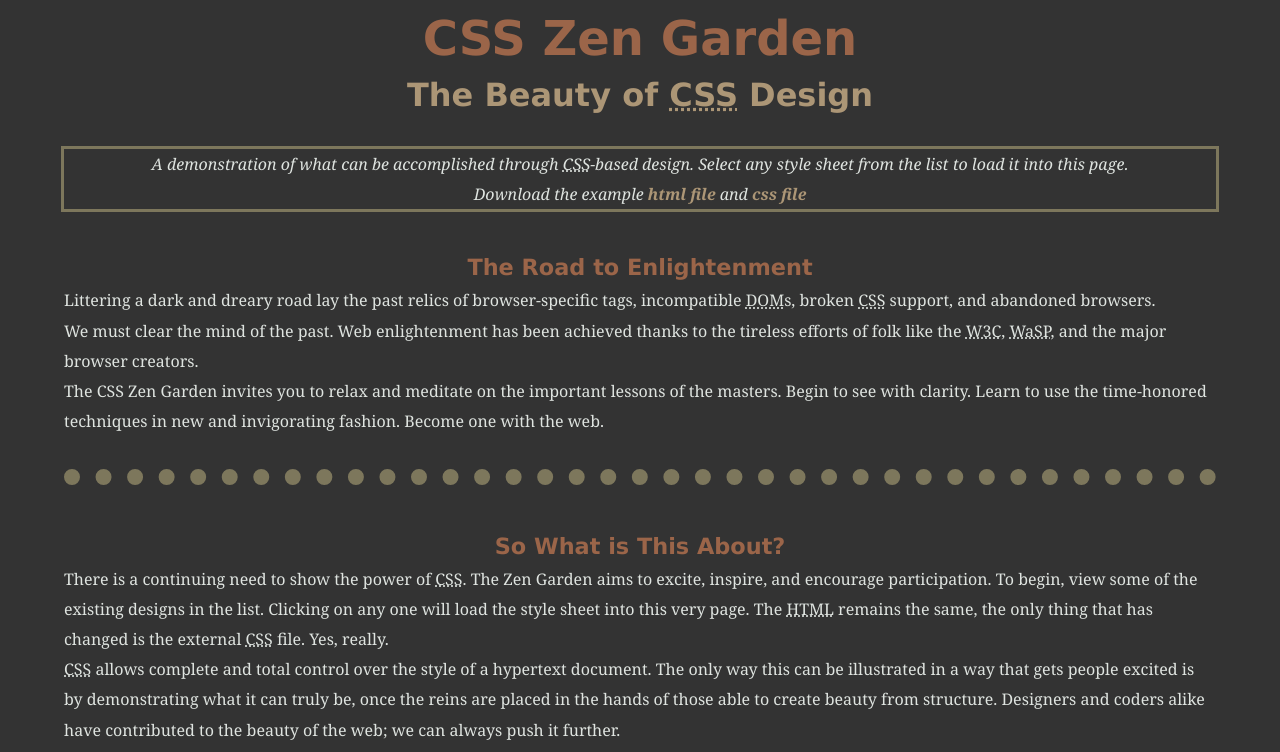
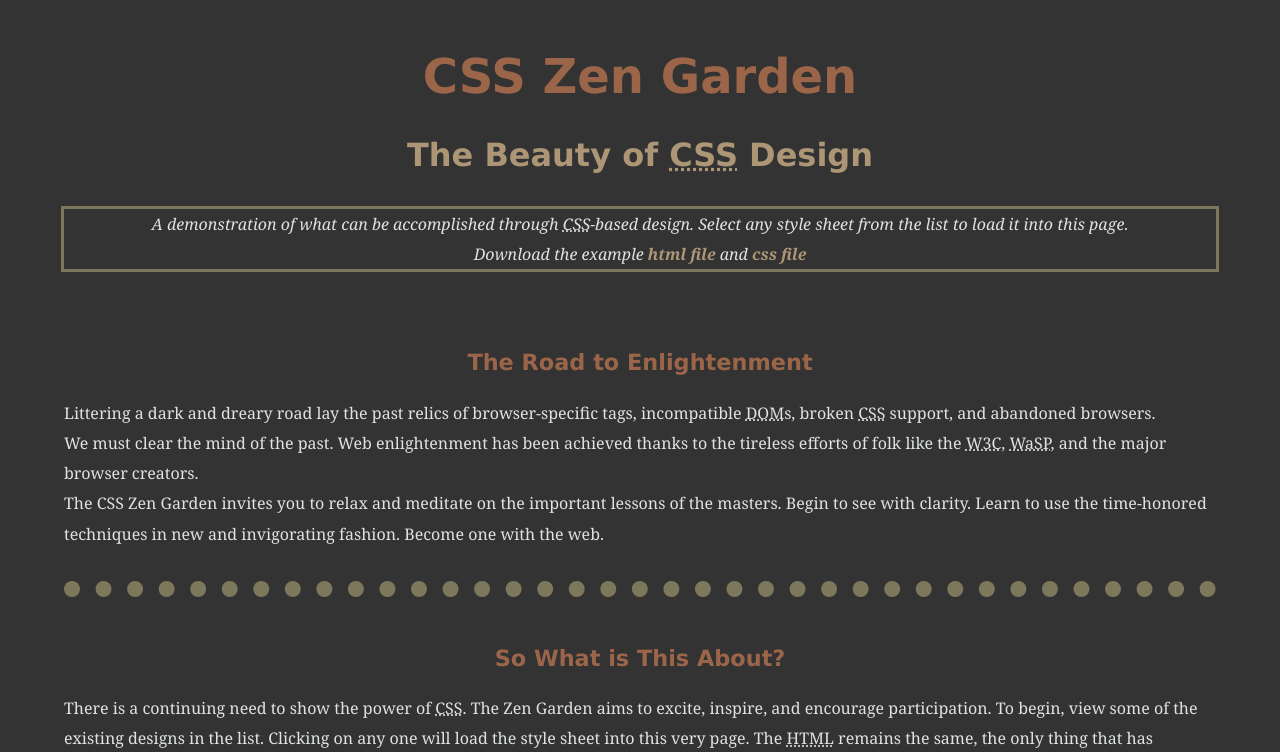
Before and after one commit to AzzurePhoenix/Zengardencss, a plain HTML site: page index.html in a window 1280 px wide. Shown: the top 752 px of the page. Drawn offline with Linux system fonts and the light colour scheme.

Commit message:
kleine Änderung

```diff
--- a/index.html
+++ b/index.html
@@ -4,7 +4,7 @@
 	<meta charset="utf-8">
 	<title>CSS Zen Garden: The Beauty of CSS Design</title>
 
-	<link rel="stylesheet" media="screen" href="sample.css?v=8may2013">
+	<link rel="stylesheet" media="screen" href="sample.css">
 	<link rel="alternate" type="application/rss+xml" title="RSS" href="http://www.csszengarden.com/zengarden.xml">
 
 	<meta name="viewport" content="width=device-width, initial-scale=1.0">
--- a/sample.css
+++ b/sample.css
@@ -1,6 +1,3 @@
-html {
-
-}
 body {
     font: 100% georgia, sans-serif;
     line-height: 1.88889;
@@ -8,6 +5,7 @@ body {
     background-color: #333;
     margin: auto;
 }
+
 p {
     margin: auto;
 }
@@ -15,23 +13,24 @@ p {
 h1 {
     font: bold 3em Verdana;
     text-align: center;
-    margin-top: 10px;
-    margin-bottom: 5px;
+    margin-top: 1em;
+    margin-bottom: 0.5em;
     color: #9b6549;
 }
+
 h2 {
     font: bold 2em Verdana;
     text-align: center;
-    margin-top: 10px;
-    margin-bottom: 5px;
+    margin-top: 1em;
+    margin-bottom: 1em;
     color: #ac9676;
 }
+
 h3 {
     font: bold 1.4em Verdana;
     text-align: center;
-    margin: auto;
-    margin-top: 10px;
-    margin-bottom: 5px;
+    margin-top: 2em;
+    margin-bottom: 1em;
     color: #9b6549;
 }
 
```
